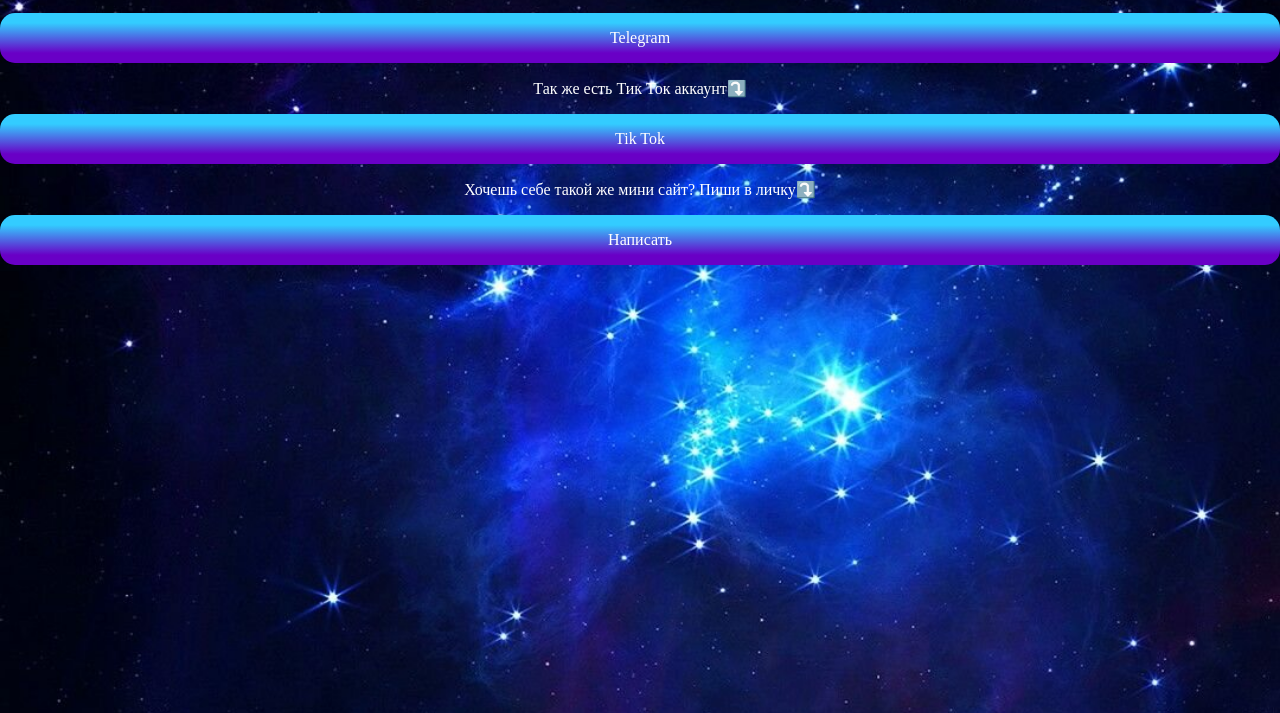
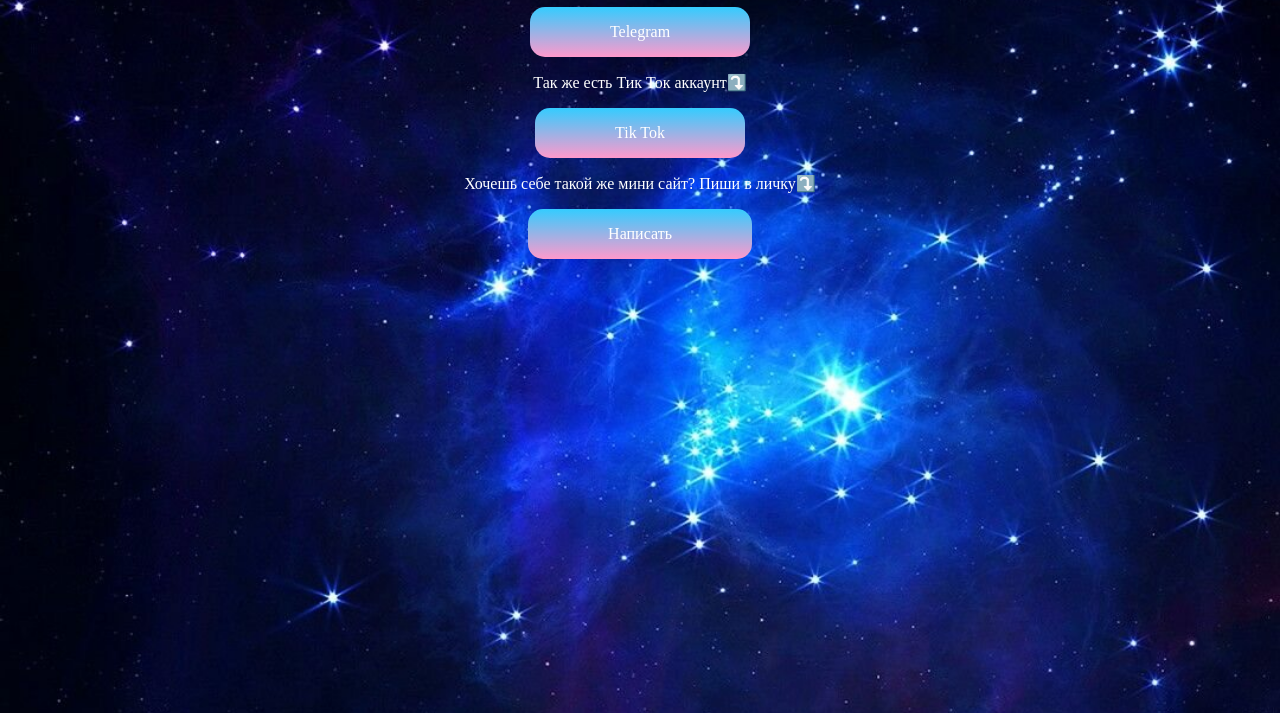
Before and after one commit to KaskadNur/KaskadNur.github.io, a plain HTML site: page index.html in a window 1280 px wide. Shown: the part 108-821 px from the top of the page. Drawn offline with Linux system fonts and the light colour scheme.

Commit message:
Update index.html

```diff
--- a/index.html
+++ b/index.html
@@ -1,11 +1,15 @@
 <!DOCTYPE html>
 <html lang="ru">
   <head>
+
     <meta charset="utf-8">
     <meta name="viewport" content="width=device-width, initial-scale=1.0">
+    <title>Заголовок страницы</title>
+    <link rel="stylesheet" href="./styles/style.css">
 
-    <link rel="stylesheet" href="./styles/style.css">
+
   </head>
+
 
   <body>
         <style>
@@ -21,32 +25,53 @@
     <header>
         <style>
             </style>
-      <h1 align="center">ʙᴄᴇᴧᴇннᴀя ᴋин᧐</h1>
+      <h1 align="center">Вселенная кино</h1>
       <p align="center">В телеграмм канале все фильмы выходят на много раньше, так что не забудь подписаться ⤵️</p>
         <style>
    .btn {
-    display: flex;
-    justify-content: center;
-    background: linear-gradient(to bottom, #33ccff 20%, #6900C6 80%); /* Серый цвет фона */
+    display: inline-block; /* Строчно-блочный элемент */
+    background: linear-gradient(to bottom, #33ccff 0%, #ff99cc 100%); /* Серый цвет фона */
     color: #fff; /* Белый цвет текста */
     padding: 1rem 5rem; /* Поля вокруг текста */
     text-decoration: none; /* Убираем подчёркивание */
     border-radius: 15px; /* Скругляем уголки */
    }
+  .btn span {
+  cursor: pointer;
+  display: inline-block;
+  position: relative;
+  transition: 0.5s;
+}
+
+.btn span:after {
+  content: '\00bb';
+  position: absolute;
+  opacity: 0;
+  top: 0;
+  right: -20px;
+  transition: 0.5s;
+}
+
+.btn:hover span {
+  padding-right: 25px;
+}
+.btn:hover span:after {
+  opacity: 1;
+  right: 0;
   </style>
  </head>
  <body align="center">
-  <a href="https://t.me/vselenkino" class="btn">Telegram</a>
+  <a href="https://t.me/vselenkino" class="btn"><span>Telegram</span></a>
  </body>
        <p align="center">Так же есть Тик Ток аккаунт⤵️</p>
  </head>
  <body>
-  <a href="https://tiktok.com/@nurislamgaliev" class="btn">Tik Tok</a>
+  <a href="https://tiktok.com/@nurislamgaliev" class="btn"><span>Tik Tok</span></a>
  </body>
        <p align="center">Хочешь себе такой же мини сайт? Пиши в личку⤵️</p>
  </head>
  <body>
-  <a href="https://vk.com/galiev_n" class="btn">Написать</a>
+  <a href="https://vk.com/galiev_n" class="btn"><span>Написать</span></a>
  </body>
         </ul>
       </nav>
```
